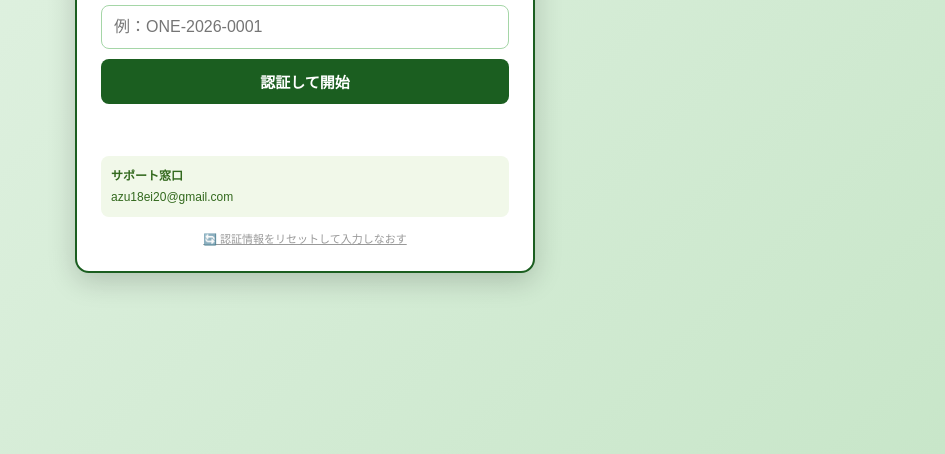
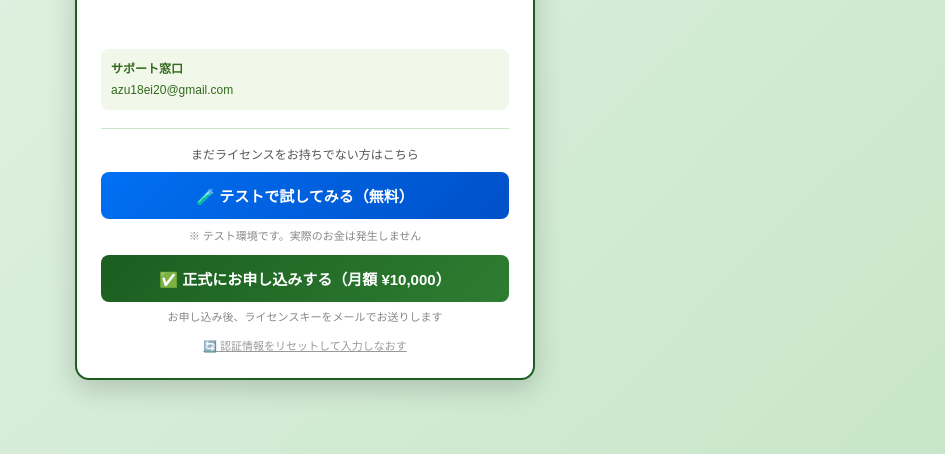
Before and after one commit to kinkonkan6262/ai-shien, a plain HTML site: page index.html in a window 1280 px wide. Shown: the part 346-800 px from the top of the page, without its empty margins (335-1280 px from the left). Drawn offline with nearby package versions, Linux system fonts and the light colour scheme.

Commit message:
Add Stripe payment buttons to license gate screen
- Added sandbox test button (テストで試してみる)
- Added production signup button (正式にお申し込みする ¥10,000/月)
- Both buttons appear below license key input for users without a license
- Post-signup message: license key will be sent by email

Co-Authored-By: Claude Sonnet 4.6 <noreply@anthropic.com>
Claude-Session: https://claude.ai/code/session_012gihn82jPHnvEs5ETSjXPo

```diff
--- a/index.html
+++ b/index.html
@@ -93,6 +93,34 @@ window.addEventListener('load', function(){
       <b>サポート窓口</b><br>
       azu18ei20@gmail.com
     </div>
+
+    <!-- ===== お申し込みボタン ===== -->
+    <div style="margin-top:18px;border-top:1px solid #C8E6C9;padding-top:16px;">
+      <div style="font-size:12px;color:#555;text-align:center;margin-bottom:10px;">
+        まだライセンスをお持ちでない方はこちら
+      </div>
+
+      <!-- テスト申し込みボタン（サンドボックス） -->
+      <a href="https://buy.stripe.com/test_6oU28r3173xa8gMayY00000" target="_blank"
+        style="display:block;width:100%;padding:13px;background:linear-gradient(135deg,#0070f3,#0050c8);color:white;border:none;border-radius:8px;font-size:15px;font-weight:bold;cursor:pointer;text-align:center;text-decoration:none;box-sizing:border-box;margin-bottom:8px;">
+        🧪 テストで試してみる（無料）
+      </a>
+      <div style="font-size:11px;color:#888;text-align:center;margin-bottom:12px;">
+        ※ テスト環境です。実際のお金は発生しません
+      </div>
+
+      <!-- 本番申し込みボタン（本番URL準備後に差し替え） -->
+      <a href="https://buy.stripe.com/test_6oU28r3173xa8gMayY00000" target="_blank"
+        id="realSignupBtn"
+        style="display:block;width:100%;padding:13px;background:linear-gradient(135deg,#1B5E20,#2E7D32);color:white;border:none;border-radius:8px;font-size:15px;font-weight:bold;cursor:pointer;text-align:center;text-decoration:none;box-sizing:border-box;">
+        ✅ 正式にお申し込みする（月額 ¥10,000）
+      </a>
+      <div style="font-size:11px;color:#888;text-align:center;margin-top:6px;">
+        お申し込み後、ライセンスキーをメールでお送りします
+      </div>
+    </div>
+    <!-- ===== /お申し込みボタン ===== -->
+
     <div style="margin-top:12px;text-align:center;">
       <button id="resetBtn" style="background:none;border:none;color:#999;font-size:11px;cursor:pointer;text-decoration:underline;">
         🔄 認証情報をリセットして入力しなおす
```
